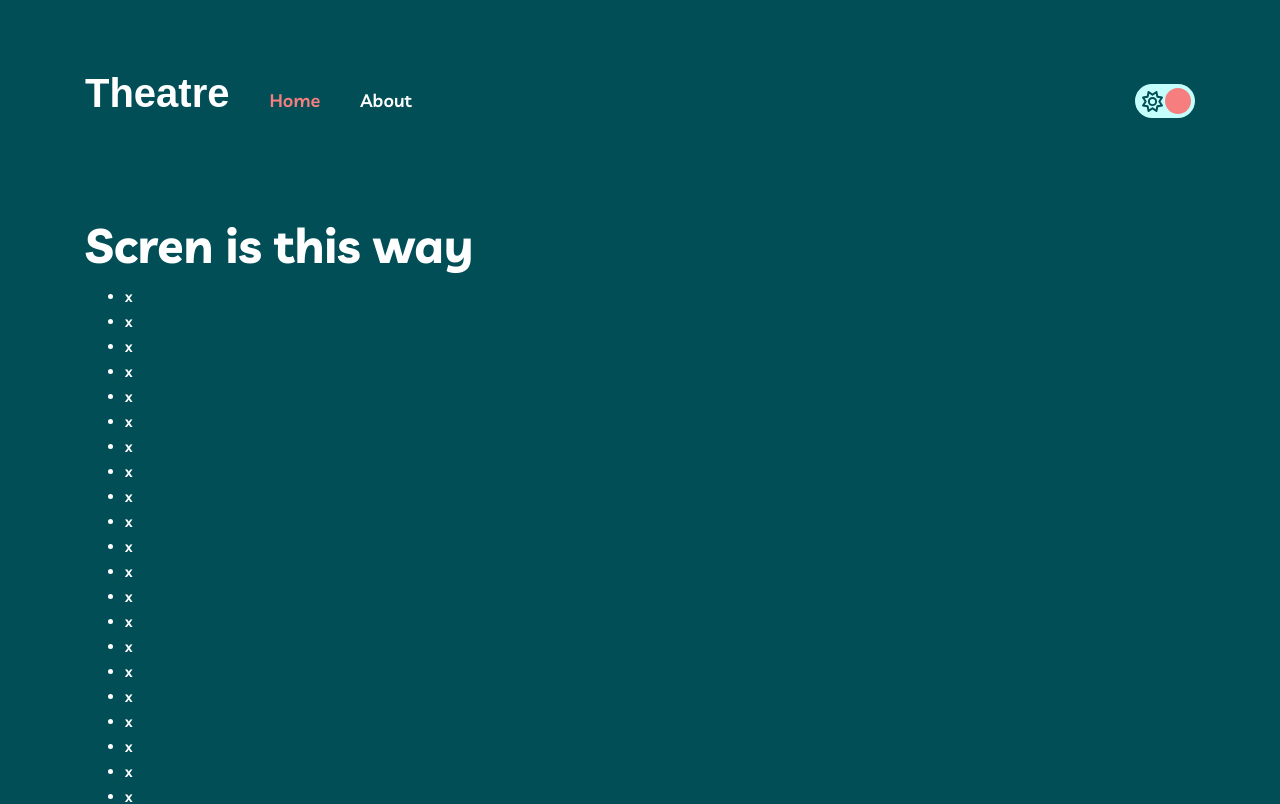
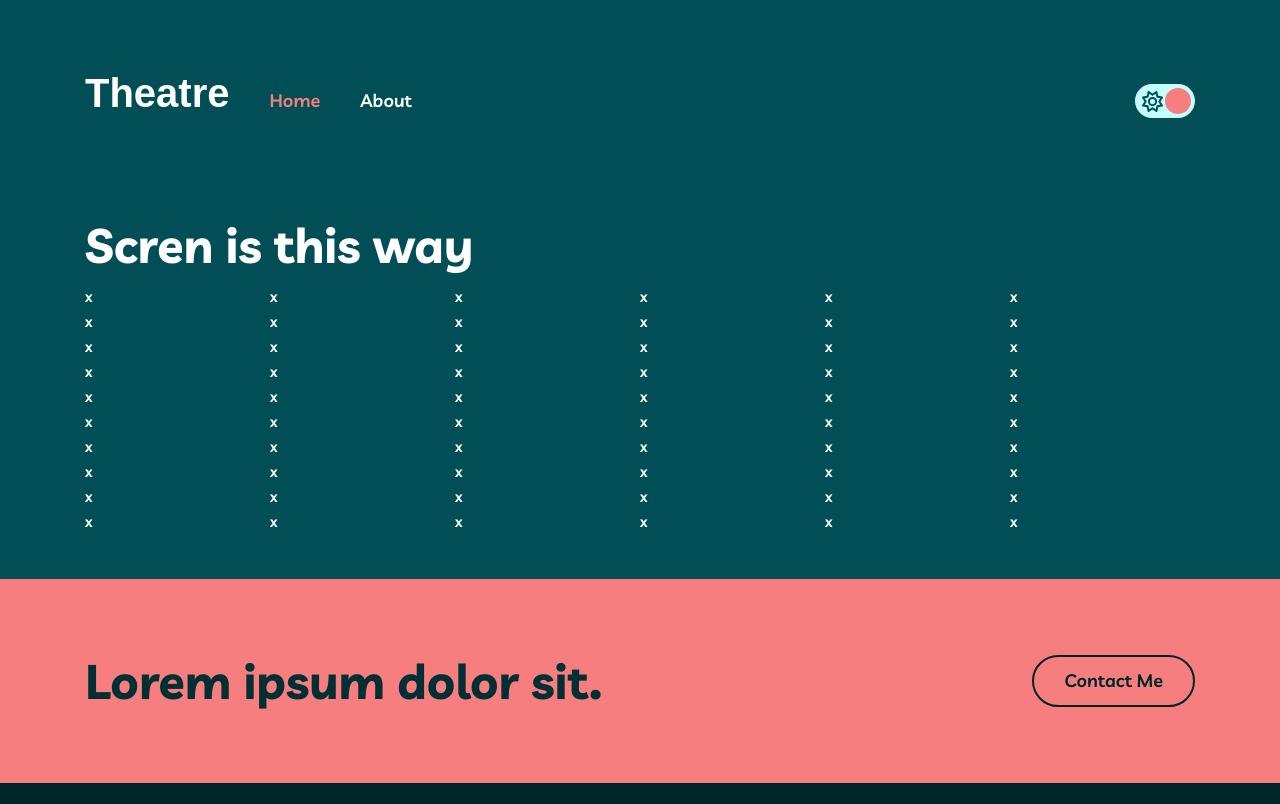
Before and after one commit to MorMarzan/theatre, a React (Vite) app: page / in a window 1280 px wide. Shown: the top 804 px of the page. Built offline with nearby package versions, Linux system fonts and the light colour scheme; a web font is replaced by a local one.

Commit message:
Add initial list styling

```diff
--- a/src/assets/styles/basics/_helpers.scss
+++ b/src/assets/styles/basics/_helpers.scss
@@ -20,18 +20,3 @@
         align-items: center;
     }
 }
-
-
-// Media helpers
-
-.square-ratio {
-    @include aspect-ratio(1, 1);
-}
-
-.video-ratio {
-    @include aspect-ratio(16, 9);
-}
-
-.portrait-ratio {
-    @include aspect-ratio(9, 16);
-}
--- /dev/null
+++ b/src/assets/styles/cmps/_seat-list.scss
@@ -0,0 +1,6 @@
+.seat-list {
+    padding: 0;
+    list-style-type: none;
+    display: grid;
+    grid-auto-flow: column;
+}
--- a/src/assets/styles/main.scss
+++ b/src/assets/styles/main.scss
@@ -17,3 +17,4 @@
 @import "cmps/app-header";
 @import "cmps/app-footer";
 @import "cmps/switch-btn";
+@import "cmps/seat-list";
```
